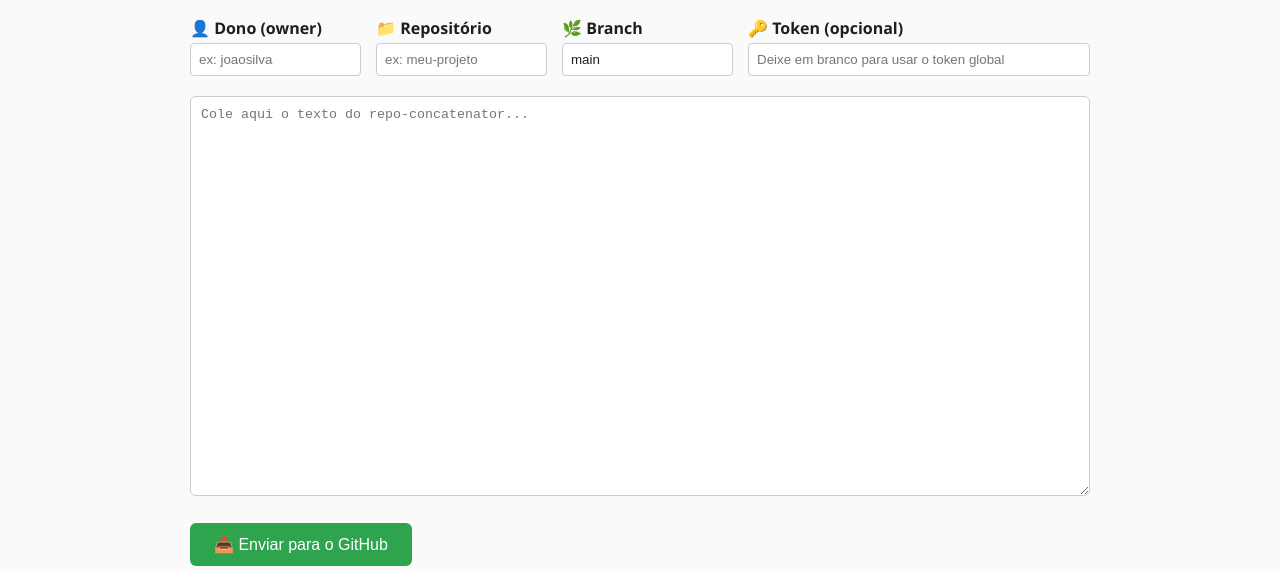
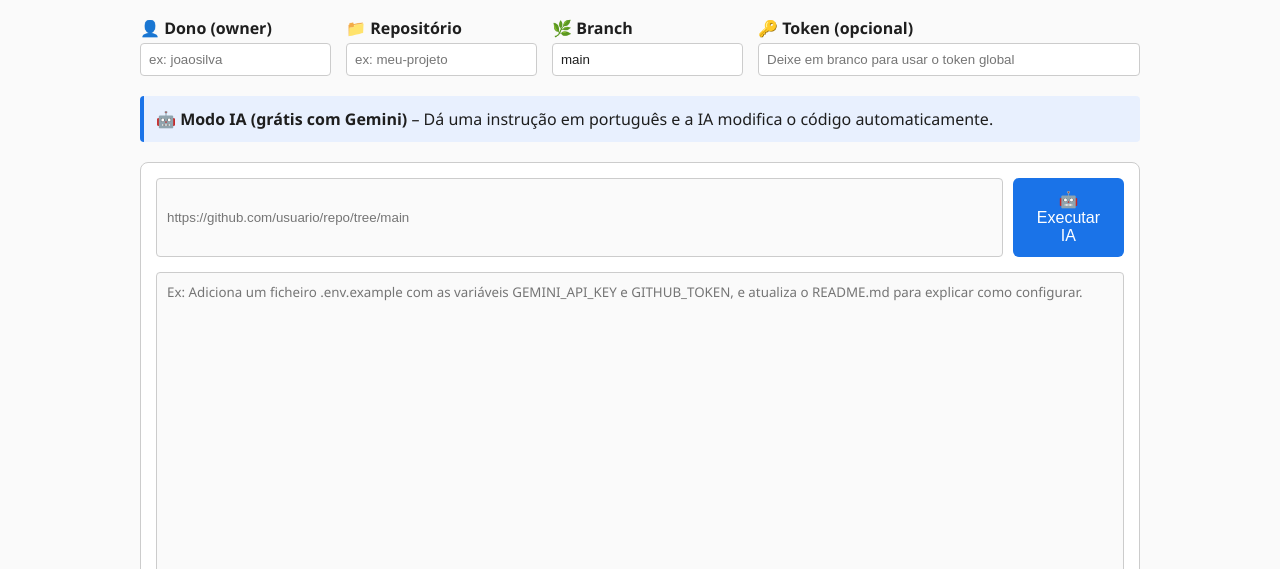
Before and after one commit to arte-trimbauser/repo-concatenator, a website: page upload.html in a window 1280 px wide. Shown: the part 231-800 px from the top of the page. Drawn offline with Linux system fonts and the light colour scheme.

Commit message:
Implement AI features in upload.html
Added AI section for code modification instructions.

```diff
--- a/upload.html
+++ b/upload.html
@@ -20,6 +20,8 @@
       --info-bg: #e1f0fa;
       --info-border: #0366d6;
       --details-bg: #f6f8fa;
+      --ai-bg: #e8f0fe;
+      --ai-border: #1a73e8;
     }
     body.dark {
       --bg: #1e1e1e;
@@ -35,11 +37,13 @@
       --info-bg: #1e2a3a;
       --info-border: #58a6ff;
       --details-bg: #2d2d2d;
+      --ai-bg: #1e2a3a;
+      --ai-border: #58a6ff;
     }
 
     body {
       font-family: 'Segoe UI', Tahoma, Geneva, Verdana, sans-serif;
-      max-width: 900px;
+      max-width: 1000px;
       margin: 30px auto;
       padding: 0 20px;
       background-color: var(--bg);
@@ -116,7 +120,7 @@
       opacity: 0.6;
       cursor: not-allowed;
     }
-    #status {
+    #status, #aiStatus {
       margin: 15px 0;
       font-weight: bold;
       color: var(--status-color);
@@ -172,6 +176,56 @@
       box-sizing: border-box;
       transition: background 0.3s, color 0.3s;
     }
+    /* ===== IA SECTION ===== */
+    .ai-box {
+      background: var(--ai-bg);
+      border-left: 4px solid var(--ai-border);
+      padding: 12px;
+      border-radius: 4px;
+      margin-bottom: 20px;
+      color: var(--text);
+    }
+    .ai-container {
+      display: flex;
+      flex-direction: column;
+      gap: 15px;
+      margin-bottom: 25px;
+      padding: 15px;
+      background: var(--input-bg);
+      border-radius: 8px;
+      border: 1px solid var(--border);
+    }
+    .ai-row {
+      display: flex;
+      gap: 10px;
+      flex-wrap: wrap;
+    }
+    .ai-row input {
+      flex: 2;
+      min-width: 200px;
+      padding: 10px;
+      border: 1px solid var(--border);
+      border-radius: 4px;
+      background: var(--bg);
+      color: var(--text);
+    }
+    .ai-row button {
+      flex: 0;
+      background: #1a73e8;
+    }
+    .ai-row button:hover {
+      background: #1557b0;
+    }
+    .ai-prompt {
+      padding: 10px;
+      border: 1px solid var(--border);
+      border-radius: 4px;
+      background: var(--bg);
+      color: var(--text);
+      font-family: inherit;
+      resize: vertical;
+      min-height: 80px;
+    }
   </style>
 </head>
 <body>
@@ -211,6 +265,20 @@
     </div>
   </div>
 
+  <!-- ===== SECÇÃO IA (NOVA) ===== -->
+  <div class="ai-box">
+    <strong>🤖 Modo IA (grátis com Gemini)</strong> – Dá uma instrução em português e a IA modifica o código automaticamente.
+  </div>
+  <div class="ai-container">
+    <div class="ai-row">
+      <input type="text" id="aiRepoUrl" placeholder="https://github.com/usuario/repo/tree/main">
+      <button onclick="executarIA()" id="aiBtn">🤖 Executar IA</button>
+    </div>
+    <textarea id="aiPrompt" class="ai-prompt" rows="3" placeholder="Ex: Adiciona um ficheiro .env.example com as variáveis GEMINI_API_KEY e GITHUB_TOKEN, e atualiza o README.md para explicar como configurar."></textarea>
+    <div id="aiStatus"></div>
+  </div>
+
+  <!-- TEXTAREA PARA COLAR/CARREGAR -->
   <textarea id="inputText" placeholder="Cole aqui o texto do repo-concatenator..."></textarea>
   <br><br>
   <button id="updateBtn" onclick="updateRepo()">📤 Enviar para o GitHub</button>
@@ -233,7 +301,7 @@
       });
     })();
 
-    // ===== FUNÇÃO DE UPLOAD =====
+    // ===== FUNÇÃO DE UPLOAD (MANUAL) =====
     async function updateRepo() {
       const text = document.getElementById('inputText').value.trim();
       const owner = document.getElementById('repoOwner').value.trim();
@@ -287,6 +355,62 @@
         btn.textContent = '📤 Enviar para o GitHub';
       }
     }
+
+    // ===== FUNÇÃO DE IA (GEMINI) =====
+    async function executarIA() {
+      const repoUrl = document.getElementById('aiRepoUrl').value.trim();
+      const prompt = document.getElementById('aiPrompt').value.trim();
+      const owner = document.getElementById('repoOwner').value.trim();
+      const repo = document.getElementById('repoName').value.trim();
+      const branch = document.getElementById('repoBranch').value.trim() || 'main';
+      const token = document.getElementById('repoToken').value.trim();
+
+      const status = document.getElementById('aiStatus');
+      const btn = document.getElementById('aiBtn');
+
+      if (!repoUrl) {
+        status.innerHTML = '<span class="error">⚠️ Cola o link do repositório.</span>';
+        return;
+      }
+      if (!prompt) {
+        status.innerHTML = '<span class="error">⚠️ Escreve a instrução para a IA.</span>';
+        return;
+      }
+
+      btn.disabled = true;
+      btn.textContent = '⏳ A IA está a pensar...';
+      status.innerHTML = '⏳ A analisar o repositório e a gerar código...';
+
+      try {
+        const response = await fetch('/api/ia-update', {
+          method: 'POST',
+          headers: { 'Content-Type': 'application/json' },
+          body: JSON.stringify({ repoUrl, prompt, owner, repo, branch, token })
+        });
+
+        const data = await response.json();
+
+        if (!response.ok) {
+          throw new Error(data.error || 'Erro desconhecido');
+        }
+
+        status.innerHTML = `<span class="success">✅ ${data.message}</span>`;
+        // Opcional: mostra o output da IA na textarea para revisão
+        if (data.aiOutput) {
+          const textarea = document.getElementById('inputText');
+          textarea.value = data.aiOutput;
+          // Mostra também os detalhes
+          const detailsDiv = document.getElementById('details');
+          detailsDiv.style.display = 'block';
+          detailsDiv.textContent = JSON.stringify(data.details, null, 2);
+        }
+      } catch (err) {
+        status.innerHTML = `<span class="error">❌ Erro: ${err.message}</span>`;
+      } finally {
+        btn.disabled = false;
+        btn.textContent = '🤖 Executar IA';
+      }
+    }
   </script>
 
 </body>
```
